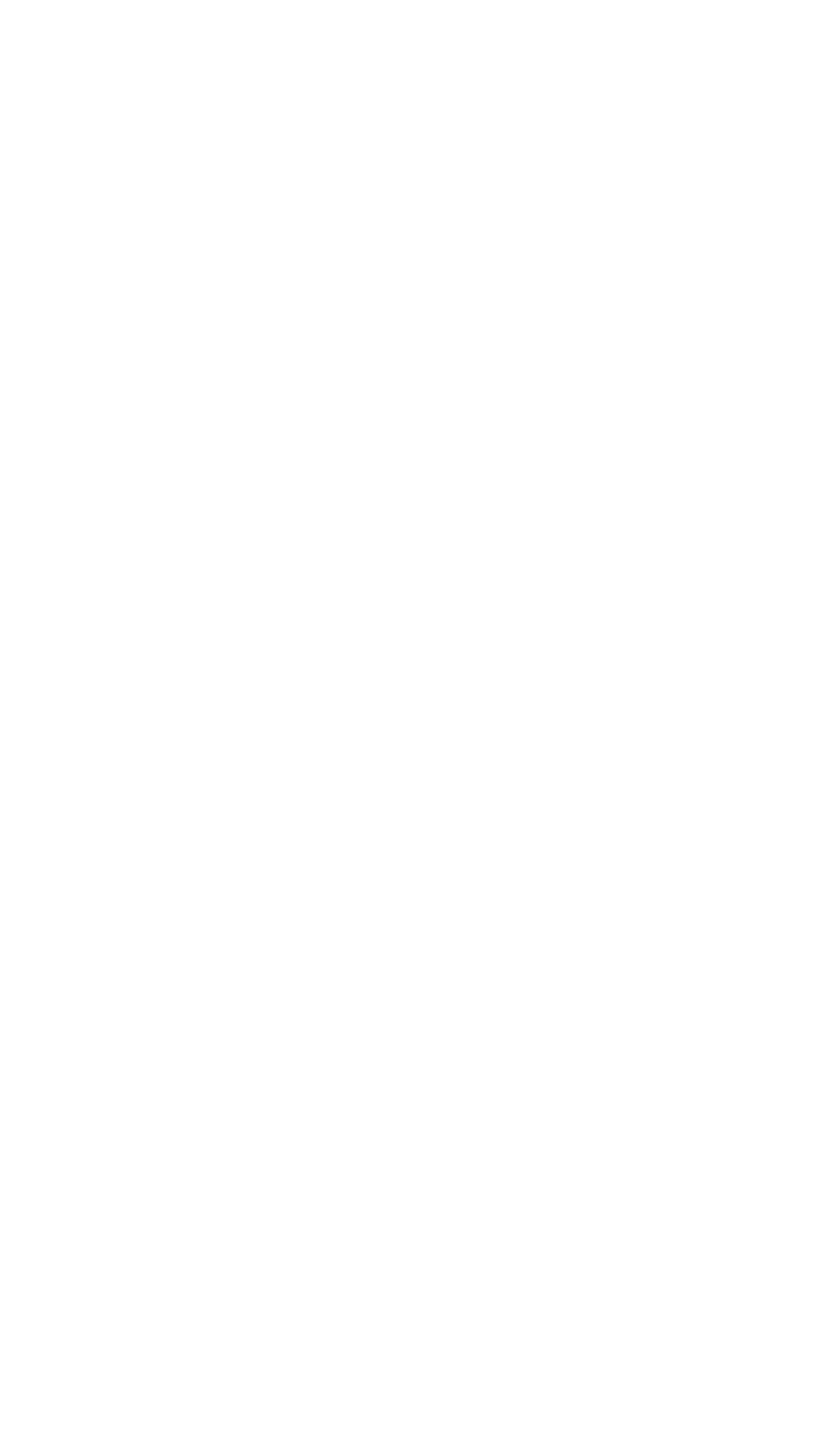
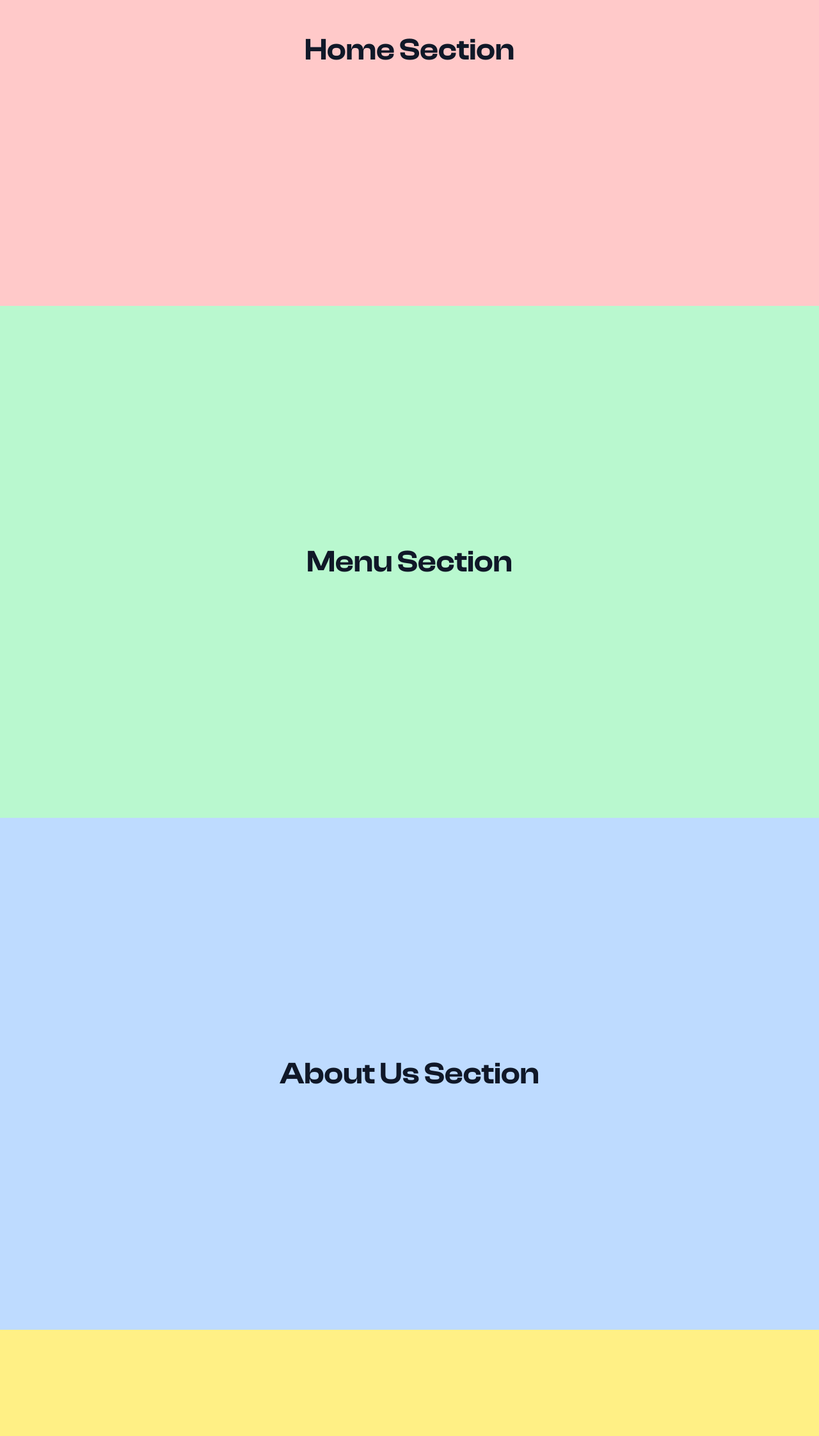
Before and after one commit to somoscomarcalabs/camasushi, a Next.js app: page / in a window 1280 px wide. Shown: the part 322-2566 px from the top of the page at 64% size. Before the commit the page ends 800 px from the top, so only its background shows below. Built offline with nearby package versions, Linux system fonts and the light colour scheme; a web font is replaced by a local one.

Commit message:
footer presented

```diff
--- /dev/null
+++ b/src/app/components/Footer.tsx
@@ -0,0 +1,43 @@
+'use client';
+
+export default function Footer() {
+  return (
+    <footer className="w-full bg-background dark:bg-secondary text-foreground dark:text-muted backdrop-blur-sm border-t border-muted">
+      <div className="mx-auto max-w-6xl px-4 py-8 sm:px-6 md:px-8">
+        <div className="flex flex-col items-center justify-between gap-6 sm:flex-row">
+          <div className="text-center sm:text-left">
+            <h3 className="text-lg font-bold text-primary">CamaSushi</h3>
+            <p className="text-sm text-muted-foreground">123 Sushi Lane, Puerto Rico, Misiones</p>
+            <p className="text-sm text-muted-foreground">3743 417060 / 502117</p>
+          </div>
+          <div className="flex gap-4">
+            <a
+              className="text-muted-foreground transition-colors hover:text-primary"
+              data-alt="WhatsApp icon"
+              href="#"
+              aria-label="WhatsApp"
+            >
+              <svg className="h-6 w-6" fill="currentColor" viewBox="0 0 432 432" xmlns="http://www.w3.org/2000/svg">
+                <path d="M364.5 65Q427 127 427 214.5T364.5 364T214 426q-54 0-101-26L0 429l30-109Q2 271 2 214q0-87 62-149T214 3t150.5 62zM214 390q73 0 125-51.5T391 214T339 89.5T214 38T89.5 89.5T38 214q0 51 27 94l4 6l-18 65l67-17l6 3q42 25 90 25zm97-132q9 5 10 7q4 6-3 25q-3 8-15 15.5t-21 9.5q-18 2-33-2q-17-6-30-11q-8-4-15.5-8.5t-14.5-9t-13-9.5t-11.5-10t-10.5-10.5t-8.5-9.5t-7-8.5t-5.5-7t-3.5-5L128 222q-22-29-22-55q0-24 19-44q6-7 14-7q6 0 10 1q8 0 12 9q2 3 6 13l7 17.5l3 8.5q3 5 1 9q-3 7-5 9l-3 3l-3 3.5l-2 2.5q-6 6-3 11q13 22 30 37q13 11 43 26q7 3 11-1q12-15 17-21q4-6 12-3q6 3 36 17z" />
+              </svg>
+            </a>
+            <a
+              className="text-muted-foreground transition-colors hover:text-primary"
+              data-alt="Instagram icon"
+              href="#"
+              aria-label="Instagram"
+            >
+              <svg className="h-6 w-6" fill="currentColor" viewBox="0 0 24 24">
+                <path
+                  d="M12 2.163c3.204 0 3.584.012 4.85.07 3.252.148 4.771 1.691 4.919 4.919.058 1.265.069 1.645.069 4.85s-.011 3.584-.069 4.85c-.149 3.225-1.664 4.771-4.919 4.919-1.266.058-1.644.07-4.85.07s-3.584-.012-4.85-.07c-3.252-.148-4.771-1.691-4.919-4.919-.058-1.265-.069-1.645-.069-4.85s.011-3.584.069-4.85c.149-3.225 1.664 4.771 4.919 4.919 1.266-.057 1.644-.069 4.85-.069zm0-2.163c-3.259 0-3.667.014-4.947.072-4.358.2-6.78 2.618-6.98 6.98-.059 1.281-.073 1.689-.073 4.948s.014 3.667.072 4.947c.2 4.358 2.618 6.78 6.98 6.98 1.281.058 1.689.072 4.948.072s3.667-.014 4.947-.072c4.358-.2 6.78-2.618 6.98-6.98.059-1.281.073-1.689.073-4.948s-.014-3.667-.072-4.947c-.2-4.358-2.618-6.78-6.98-6.98-1.281-.059-1.689-.073-4.948-.073zm0 5.838c-3.403 0-6.162 2.759-6.162 6.162s2.759 6.162 6.162 6.162 6.162-2.759 6.162-6.162-2.759-6.162-6.162-6.162zm0 10.162c-2.209 0-4-1.79-4-4s1.791-4 4-4 4 1.79 4 4-1.791 4-4 4zm6.406-11.845c-.796 0-1.441.645-1.441 1.44s.645 1.441 1.441 1.441 1.441-.645 1.441-1.441-.645-1.44-1.441-1.44z" />
+              </svg>
+            </a>
+          </div>
+        </div>
+        <div className="mt-6 border-t border-muted pt-6 text-center text-sm text-muted-foreground">
+          <p>© 2025 CamaSushi. All Rights Reserved.</p>
+        </div>
+      </div>
+    </footer>
+  );
+}
--- a/src/app/globals.css
+++ b/src/app/globals.css
@@ -9,8 +9,8 @@
   --color-muted: #e5e7eb;
 }
 
-@media (prefers-color-scheme: dark) {
-  @theme {
+@layer base {
+  .dark {
     --color-background: #0f1522;
     --color-primary: #ff7d52;
     --color-secondary: #2d8a8c;
--- a/src/app/page.tsx
+++ b/src/app/page.tsx
@@ -1,10 +1,34 @@
-import Image from "next/image";
+import Footer from "./components/Footer";
 
 export default function Home() {
   return (
-    <div className="flex min-h-screen items-center justify-center bg-zinc-50 font-sans dark:bg-black">
-      <main className="flex min-h-screen w-full flex-col items-center justify-between py-32 px-16 bg-white dark:bg-black sm:items-start">
-
+    <div>
+      <main>
+        <section
+          id="home"
+          className="min-h-screen flex items-center justify-center bg-red-200 px-6 py-24"
+        >
+          <h1 className="text-5xl font-bold text-gray-900">Home Section</h1>
+        </section>
+        <section
+          id="menu"
+          className="min-h-screen flex items-center justify-center bg-green-200 px-6 py-24"
+        >
+          <h1 className="text-5xl font-bold text-gray-900">Menu Section</h1>
+        </section>
+        <section
+          id="about"
+          className="min-h-screen flex items-center justify-center bg-blue-200 px-6 py-24"
+        >
+          <h1 className="text-5xl font-bold text-gray-900">About Us Section</h1>
+        </section>
+        <section
+          id="contact"
+          className="min-h-screen flex items-center justify-center bg-yellow-200 px-6 py-24"
+        >
+          <h1 className="text-5xl font-bold text-gray-900">Contact Section</h1>
+        </section>
+        <Footer />
       </main >
     </div >
   );
```
Also changed, not shown: 1 other file (tests, documents, lock files or other folders).
